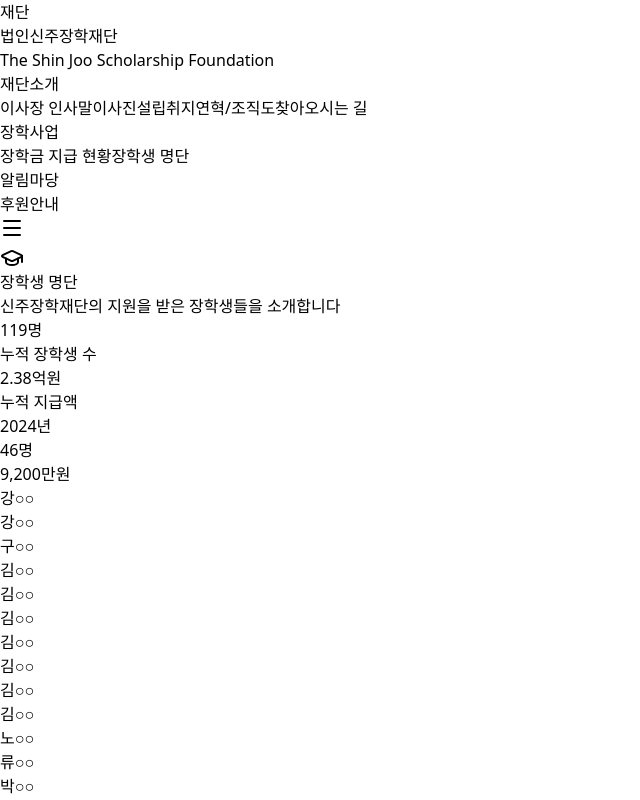
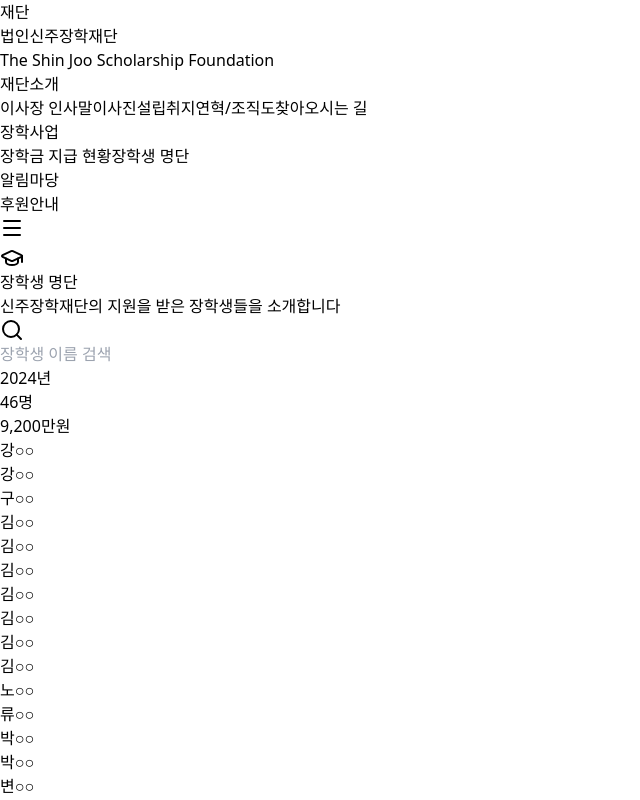
Before and after one commit to minjae-488/-, a Next.js app: page /-/scholarship/list in a window 1280 px wide. Shown: the top 800 px of the page, without its empty margins (0-640 px from the left). Built offline with nearby package versions, Linux system fonts and the light colour scheme.

Commit message:
refactor: 장학생 명단 페이지 수정 (검색 기능 복구, 통계 카드 제거)

```diff
--- a/app/scholarship/list/page.tsx
+++ b/app/scholarship/list/page.tsx
@@ -1,6 +1,11 @@
-import { GraduationCap } from 'lucide-react';
+'use client';
+
+import { useState } from 'react';
+import { Search, GraduationCap } from 'lucide-react';
 
 export default function ScholarListPage() {
+    const [searchTerm, setSearchTerm] = useState('');
+
     // 실제 데이터 기반 (2022-2024 총 119명)
     const scholarsByYear = [
         {
@@ -42,9 +47,6 @@
         }
     ];
 
-    const totalScholars = 119;
-    const totalAmount = 238000000;
-
     return (
         <main className="min-h-screen bg-gradient-to-b from-blue-50 to-white">
             {/* Hero Section */}
@@ -61,36 +63,44 @@
             </section>
 
             <div className="container mx-auto px-4 py-16 max-w-6xl">
-                {/* 누적 통계 */}
-                <div className="bg-white rounded-xl shadow-lg p-8 mb-12">
-                    <div className="grid md:grid-cols-2 gap-8">
-                        <div className="text-center">
-                            <div className="text-5xl font-bold text-blue-600 mb-2">
-                                {totalScholars}명
-                            </div>
-                            <div className="text-gray-600 text-lg">누적 장학생 수</div>
-                        </div>
-                        <div className="text-center">
-                            <div className="text-5xl font-bold text-green-600 mb-2">
-                                {(totalAmount / 100000000).toFixed(2)}억원
-                            </div>
-                            <div className="text-gray-600 text-lg">누적 지급액</div>
-                        </div>
+                {/* 검색창 */}
+                <div className="bg-white rounded-xl shadow-lg p-6 mb-12">
+                    <div className="relative max-w-xl mx-auto">
+                        <Search className="absolute left-4 top-1/2 transform -translate-y-1/2 text-gray-400 w-6 h-6" />
+                        <input
+                            type="text"
+                            placeholder="장학생 이름 검색"
+                            value={searchTerm}
+                            onChange={(e) => setSearchTerm(e.target.value)}
+                            className="w-full pl-12 pr-4 py-3 border-2 border-gray-200 rounded-full focus:border-blue-500 focus:ring-4 focus:ring-blue-100 transition-all text-lg outline-none"
+                        />
                     </div>
                 </div>
 
                 {/* 연도별 장학생 명단 */}
-                {scholarsByYear.map((yearData) => (
+                {scholarsByYear.map((yearData) => {
+                    // 검색어 필터링
+                    const filteredScholars = yearData.scholars.filter(name =>
+                        name.includes(searchTerm)
+                    );
+
+                    if (filteredScholars.length === 0 && searchTerm !== '') return null; // Only hide if search term is active and no results
+
+                    return (
                         <div key={yearData.year} className="bg-white rounded-xl shadow-lg overflow-hidden mb-8">
                             {/* 연도 헤더 */}
                             <div className="bg-gradient-to-r from-blue-600 to-blue-700 text-white p-6">
                                 <div className="flex items-center justify-between">
                                     <h2 className="text-3xl font-bold">{yearData.year}년</h2>
                                     <div className="text-right">
-                                    <div className="text-2xl font-bold">{yearData.total}명</div>
+                                        <div className="text-2xl font-bold">
+                                            {searchTerm ? `${filteredScholars.length}명 검색됨` : `${yearData.total}명`}
+                                        </div>
+                                        {!searchTerm && (
                                             <div className="text-blue-100 text-sm">
                                                 {(yearData.amount / 10000).toLocaleString()}만원
                                             </div>
+                                        )}
                                     </div>
                                 </div>
                             </div>
@@ -98,7 +108,7 @@
                             {/* 장학생 명단 */}
                             <div className="p-8">
                                 <div className="grid grid-cols-2 sm:grid-cols-3 md:grid-cols-4 lg:grid-cols-6 gap-4">
-                                {yearData.scholars.map((name, index) => (
+                                    {filteredScholars.map((name, index) => (
                                         <div
                                             key={`${yearData.year}-${index}`}
                                             className="bg-gray-50 rounded-lg p-4 text-center hover:bg-blue-50 transition-colors"
@@ -109,7 +119,15 @@
                                 </div>
                             </div>
                         </div>
-                ))}
+                    );
+                })}
+
+                {/* 검색 결과 없음 표시 */}
+                {searchTerm && scholarsByYear.every(year => year.scholars.filter(s => s.includes(searchTerm)).length === 0) && (
+                    <div className="text-center py-20 bg-gray-50 rounded-xl">
+                        <p className="text-xl text-gray-500">검색 결과가 없습니다.</p>
+                    </div>
+                )}
 
                 {/* 안내사항 */}
                 <div className="bg-blue-50 border-l-4 border-blue-400 p-6 rounded-lg">
```
Lines whose indentation alone changed are shown as unchanged.
